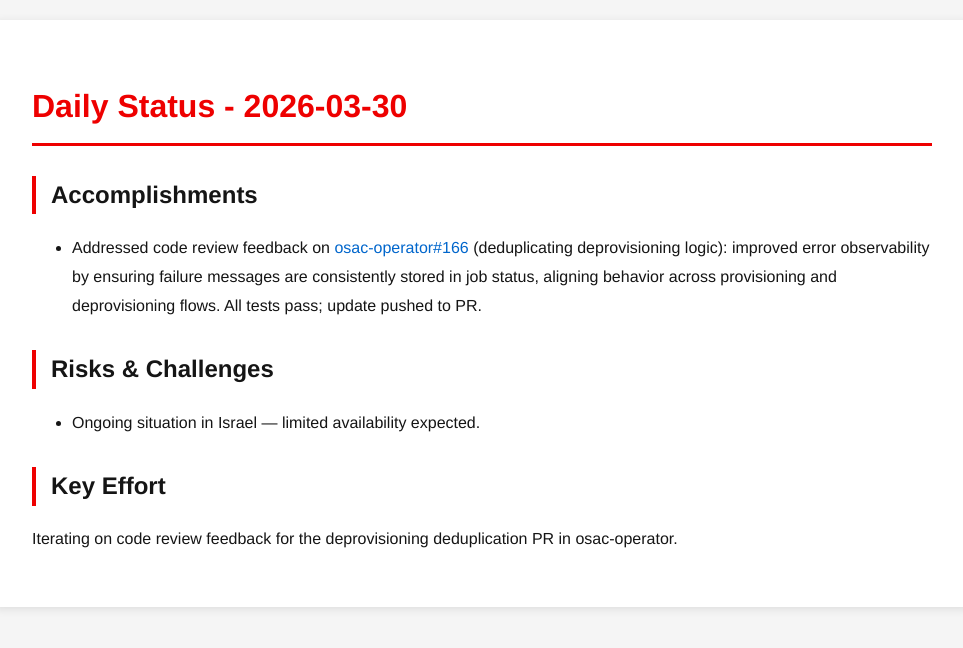
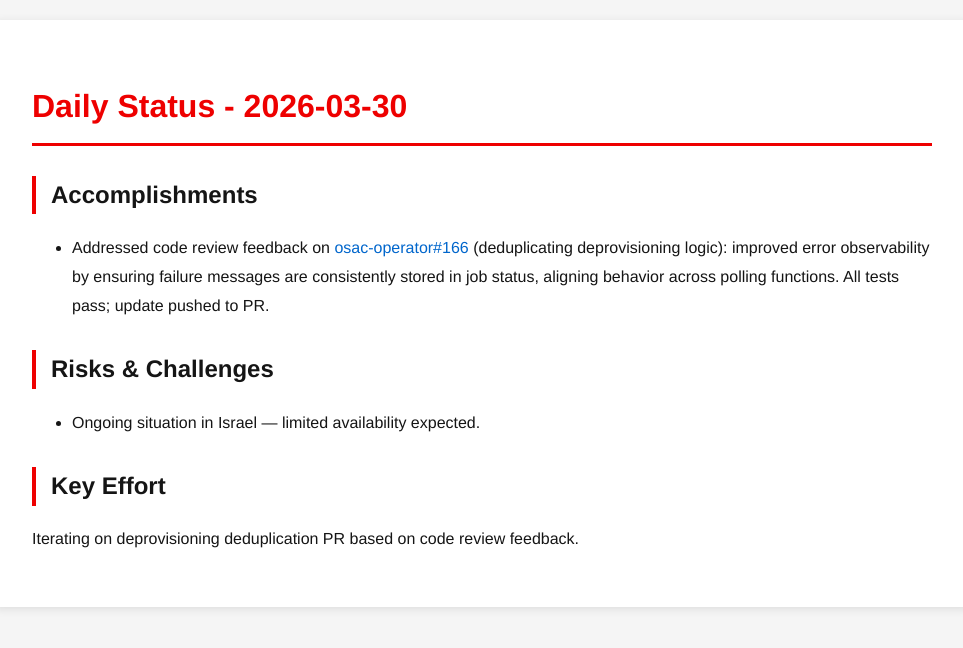
Before and after one commit to tzvatot/daily-status, a Jekyll site: the page built from 2026-03-30.md, in a window 1280 px wide. Shown: the top 648 px of the page, without its empty margins (158-1121 px from the left). Built offline with Jekyll 4.4.1, drawn with Linux system fonts in a browser that asks for light colours.

Commit message:
Daily status update - 2026-03-30

```diff
--- a/2026-03-30.md
+++ b/2026-03-30.md
@@ -7,10 +7,10 @@ date: 2026-03-30
 # Daily Status - 2026-03-30
 
 ## Accomplishments
-- Addressed code review feedback on [osac-operator#166](https://github.com/osac-project/osac-operator/pull/166) (deduplicating deprovisioning logic): improved error observability by ensuring failure messages are consistently stored in job status, aligning behavior across provisioning and deprovisioning flows. All tests pass; update pushed to PR.
+- Addressed code review feedback on [osac-operator#166](https://github.com/osac-project/osac-operator/pull/166) (deduplicating deprovisioning logic): improved error observability by ensuring failure messages are consistently stored in job status, aligning behavior across polling functions. All tests pass; update pushed to PR.
 
 ## Risks & Challenges
 - Ongoing situation in Israel — limited availability expected.
 
 ## Key Effort
-Iterating on code review feedback for the deprovisioning deduplication PR in osac-operator.
+Iterating on deprovisioning deduplication PR based on code review feedback.
```
